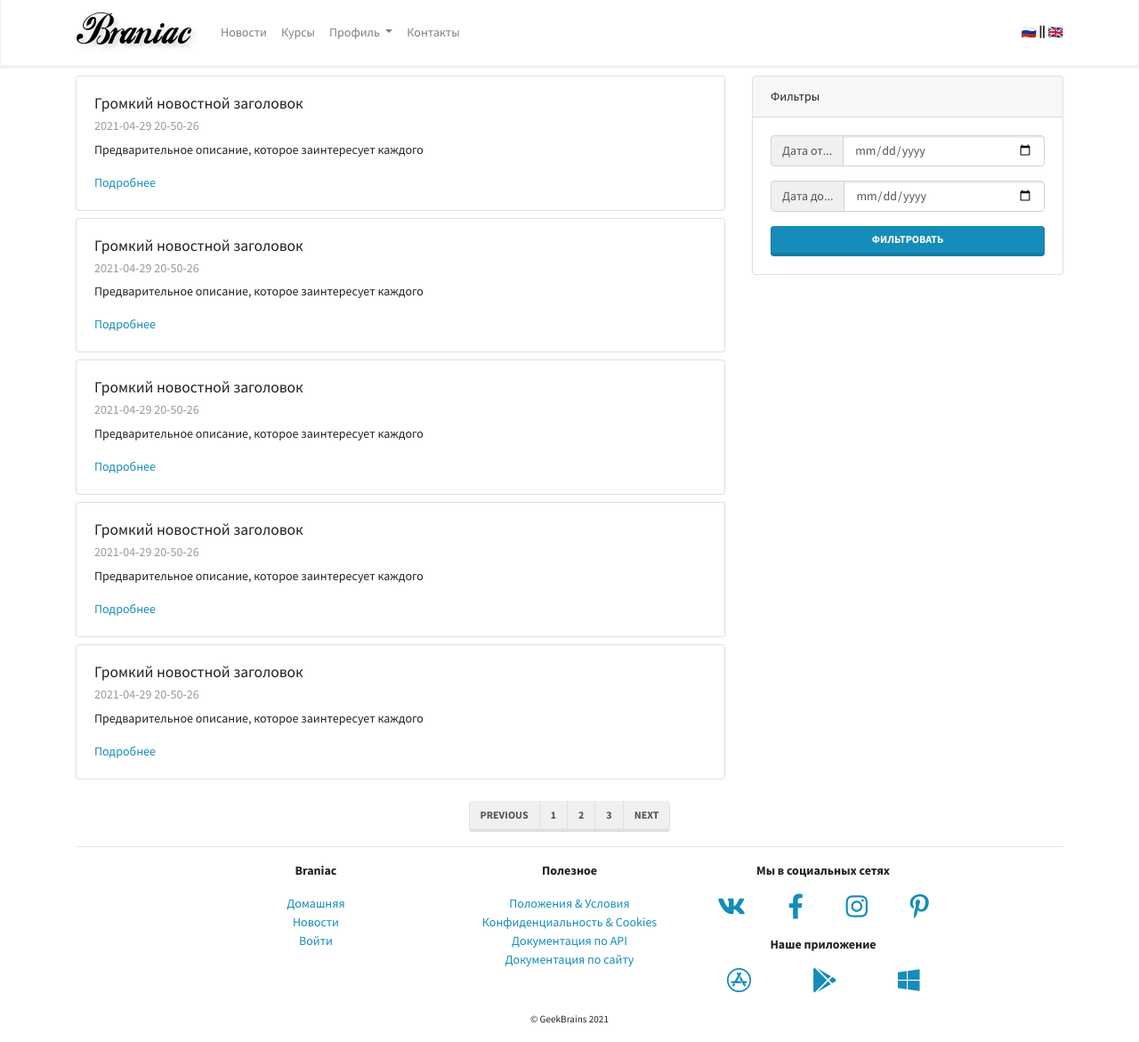
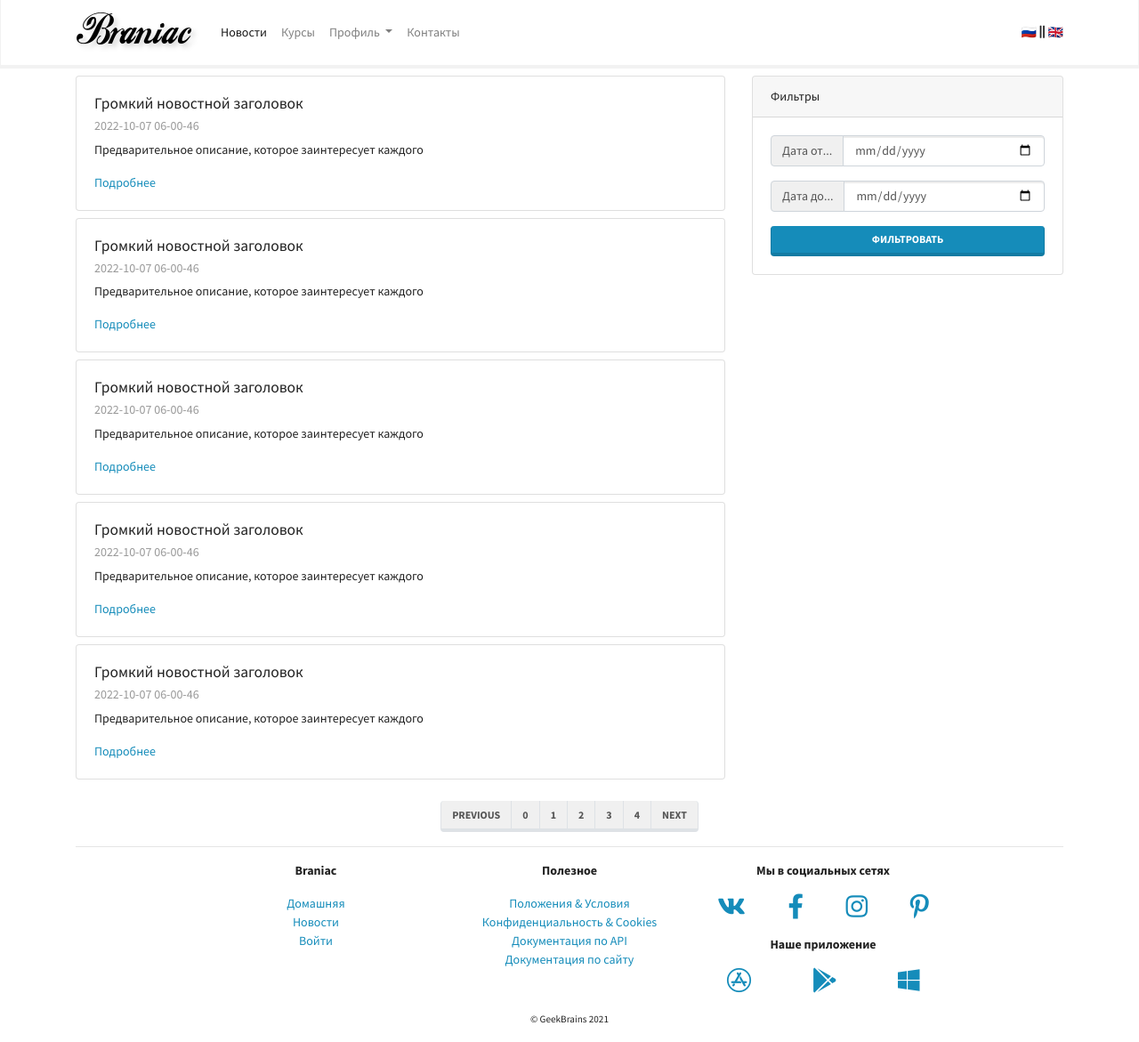
Before and after one commit to SVETIK-LION/BraniacLMS, a Django app: page /mainapp/news/ in a window 1280 px wide. Shown: the whole page at 89% size. Run offline with Django 3.2, Linux system fonts and the light colour scheme; some libraries are stand-ins or nearby versions.

Commit message:
lesson 3: Conditions in templates, Tag with, lesson_3 Template's filters

```diff
--- a/mainapp/templates/mainapp/news.html
+++ b/mainapp/templates/mainapp/news.html
@@ -1,16 +1,20 @@
 {% extends 'base.html' %}
 
 {% block content %}
+
+{% with range as double_range %}
 
 <div class="row">
 
   <div class="col-lg-8">
 
-    {% for i in range %}
+    {% for i in double_range %}
     <div class="card my-2">
       <div class="card-body">
         <h5 class="card-title">{{ news_title }}</h5>
-        <h6 class="card-subtitle mb-2 text-muted">2021-04-29 20-50-26</h6>
+        <h6 class="card-subtitle mb-2 text-muted">
+          {{ datetime_obj|date:"Y-m-d h-i-s" }}
+        </h6>
         <p class="card-text">{{ news_preview }}</p>
         <a href="#" class="card-link">Подробнее</a>
       </div>
@@ -51,12 +55,16 @@
   <nav aria-label="Page navigation example">
     <ul class="pagination">
       <li class="page-item"><a class="page-link" href="#">Previous</a></li>
-      <li class="page-item"><a class="page-link" href="#">1</a></li>
-      <li class="page-item"><a class="page-link" href="#">2</a></li>
-      <li class="page-item"><a class="page-link" href="#">3</a></li>
+
+      {% for i in double_range %}
+      <li class="page-item"><a class="page-link" href="#">{{ i }}</a></li>
+      {% endfor %}
+
       <li class="page-item"><a class="page-link" href="#">Next</a></li>
     </ul>
   </nav>
 </div>
 
+{% endwith %}
+
 {% endblock content %}
--- a/mainapp/views.py
+++ b/mainapp/views.py
@@ -1,3 +1,5 @@
+from datetime import datetime
+
 from django.views.generic import TemplateView
 
 
@@ -13,10 +15,9 @@ class NewsPageView(TemplateView):
         context = super().get_context_data(**kwargs)
         # Create your own data
         context["news_title"] = "Громкий новостной заголовок"
-        context[
-            "news_preview"
-        ] = "Предварительное описание, которое заинтересует каждого"
+        context["news_preview"] = "Предварительное описание, которое заинтересует каждого"
         context["range"] = range(5)
+        context["datetime_obj"] = datetime.now()
         return context
 
 
--- a/templates/includes/main_menu.html
+++ b/templates/includes/main_menu.html
@@ -10,10 +10,12 @@
 
         <div class="collapse navbar-collapse" id="navbarSupportedContent">
             <ul class="navbar-nav mr-auto">
-                <li class="nav-item ">
+                <li
+                    class="nav-item {% if request.resolver_match.view_name == 'mainapp:mainapp.views.NewsPageView' %}active{% endif %}">
                     <a class="nav-link" href="news.html">Новости</a>
                 </li>
-                <li class="nav-item ">
+                <li
+                    class="nav-item {% if request.resolver_match.view_name == 'mainapp:mainapp.views.CoursesPageView' %}active{% endif %}">
                     <a class="nav-link" href="courses_list.html">Курсы</a>
                 </li>
                 <li class="nav-item dropdown">
@@ -33,7 +35,8 @@
                         <a class="dropdown-item" href="#">Выход</a>
                     </div>
                 </li>
-                <li class="nav-item ">
+                <li
+                    class="nav-item {% if request.resolver_match.view_name == 'mainapp:mainapp.views.ContactsPageView' %}active{% endif %}">
                     <a class="nav-link" href="contacts.html">Контакты</a>
                 </li>
             </ul>
```
